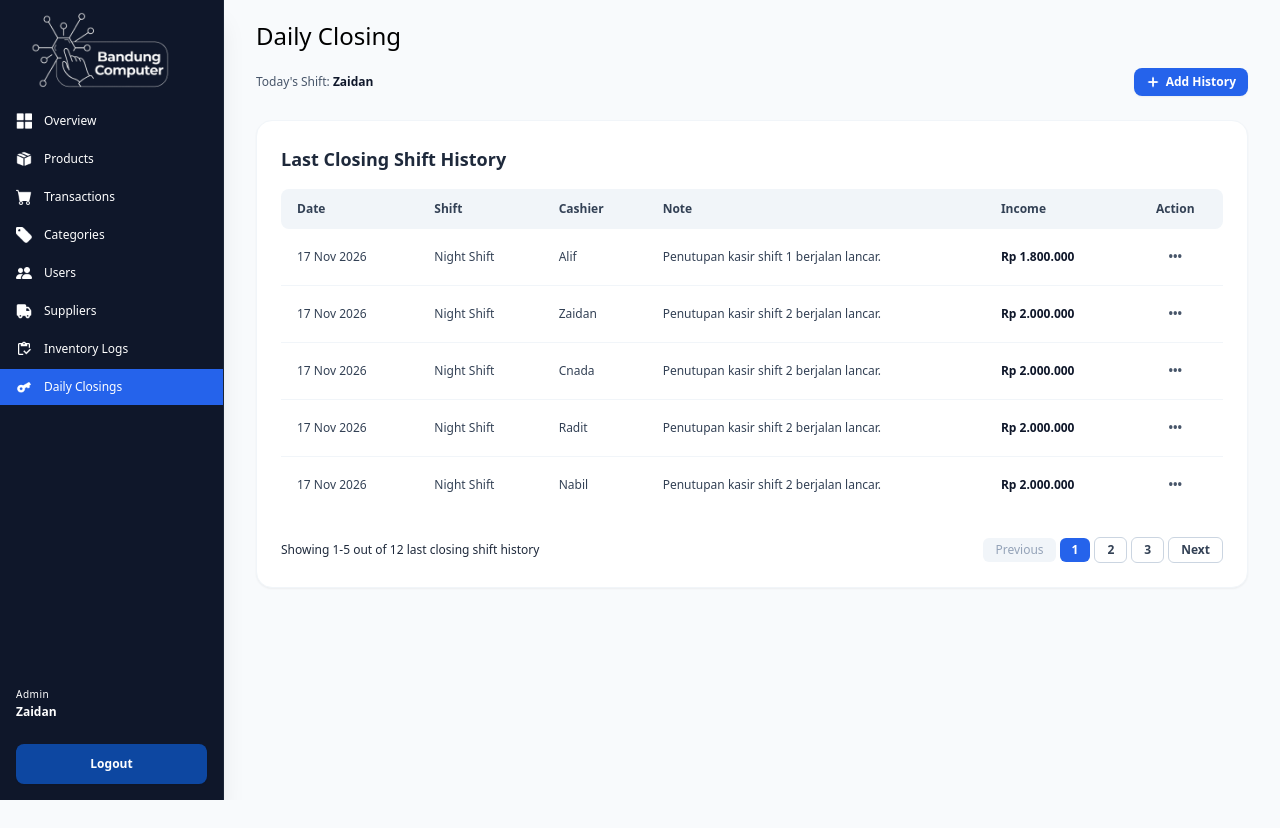
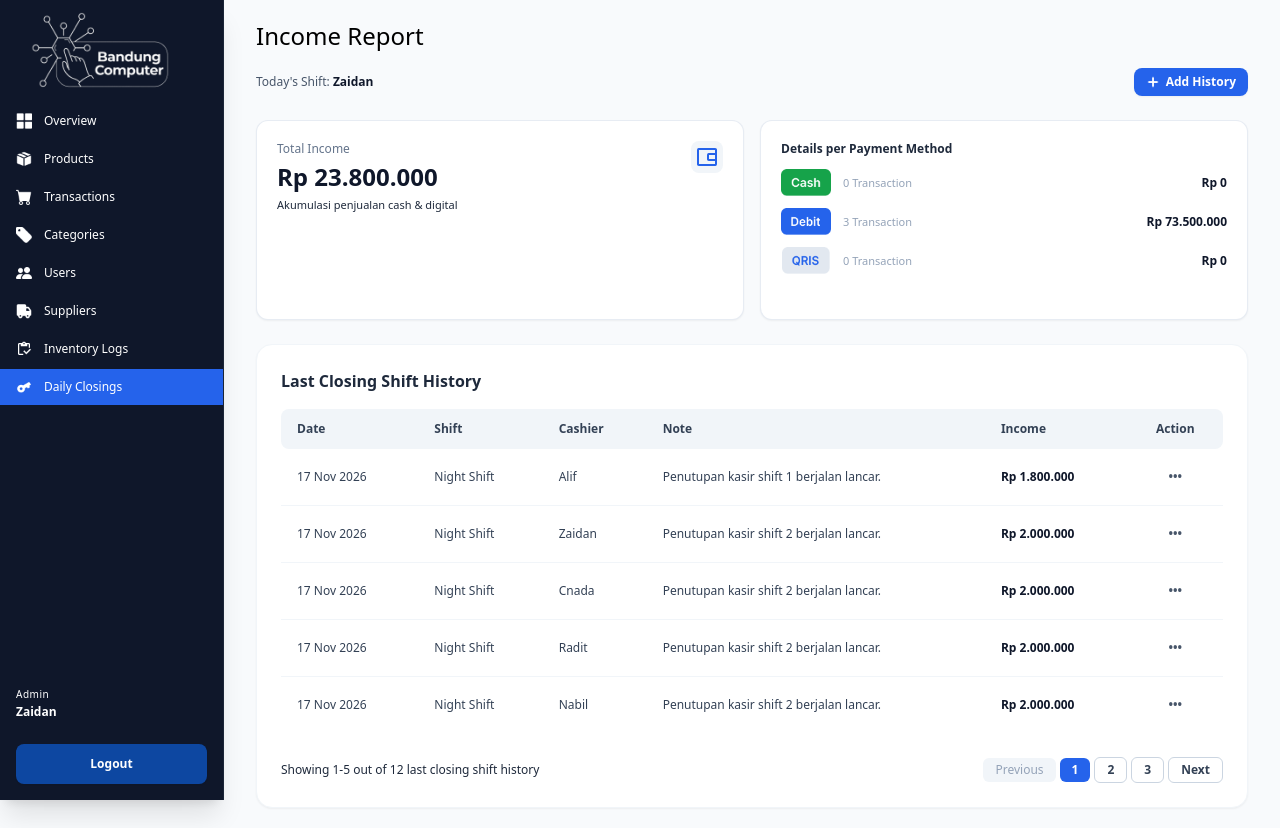
Before and after one commit to HexonidProductions/Kelompok3_BandungComputer, a Laravel app: page /daily-closings in a window 1280 px wide. Before the commit the page ends 800 px from the top, so only its background shows below. Run offline with Laravel 12, Linux system fonts and the light colour scheme; a user stored in the database is signed in; data comes from the database, SQL or seed files in the repository; style sheets or scripts are compiled from the project's sources; some libraries are stand-ins or nearby versions.

Commit message:
Apdet 2 card statistika di page daily closing, sisa page overview aja statistics card nya belum dibuat

```diff
--- a/app/Http/Controllers/DailyClosingController.php
+++ b/app/Http/Controllers/DailyClosingController.php
@@ -3,25 +3,49 @@
 namespace App\Http\Controllers;
 
 use App\Models\DailyClosing;
+use App\Models\Sale;
 use Illuminate\Http\Request;
 use Illuminate\Support\Facades\Auth;
 
 class DailyClosingController extends Controller
 {
     /**
-     * Menampilkan daftar riwayat penutupan kasir.
+     * Menampilkan daftar riwayat penutupan kasir beserta ringkasan pendapatan.
      */
     public function index()
     {
         // Nama admin yang sedang login untuk teks "Today's Shift: Nama"
         $currentAdminName = Auth::user()->name;
 
+        // 1. Hitung Akumulasi Total Income dari DailyClosing
+        $totalIncome = DailyClosing::sum('total_income');
+
+        // 2. Hitung Rincian Nominal & Jumlah Transaksi per Metode Pembayaran dari tabel Sales
+        $incomeCash  = Sale::whereRaw('LOWER(TRIM(payment_method)) = ?', ['cash'])->sum('total_amount');
+        $countCash   = Sale::whereRaw('LOWER(TRIM(payment_method)) = ?', ['cash'])->count();
+
+        $incomeDebit = Sale::whereRaw('LOWER(TRIM(payment_method)) IN (?, ?)', ['bank transfer', 'debit'])->sum('total_amount');
+        $countDebit  = Sale::whereRaw('LOWER(TRIM(payment_method)) IN (?, ?)', ['bank transfer', 'debit'])->count();
+
+        $incomeQris  = Sale::whereRaw('LOWER(TRIM(payment_method)) = ?', ['qris'])->sum('total_amount');
+        $countQris   = Sale::whereRaw('LOWER(TRIM(payment_method)) = ?', ['qris'])->count();
+
         // Fetch data beserta relasi admin (Eager Loading)
         $closings = DailyClosing::with('admin')
             ->latest()
             ->paginate(5);
 
-        return view('dashboard.daily_closings.index', compact('currentAdminName', 'closings'));
+        return view('dashboard.daily_closings.index', compact(
+            'currentAdminName',
+            'closings',
+            'totalIncome',
+            'incomeCash',
+            'countCash',
+            'incomeDebit',
+            'countDebit',
+            'incomeQris',
+            'countQris'
+        ));
     }
 
     /**
@@ -35,14 +59,14 @@ class DailyClosingController extends Controller
         ]);
 
         $user = \App\Models\User::where('name', $request->admin_name)->first();
-        $adminId = $user ? $user->id : Auth::id(); // Jika admin_name tidak ditemukan, gunakan ID admin yang login
+        $adminId = $user ? $user->id : Auth::id();
+
         DailyClosing::create([
             'admin_id'     => $adminId,
             'total_income' => $request->total_income,
             'notes'        => $request->notes,
         ]);
 
-        // DIPERBAIKI: Menggunakan nama route yang benar (daily-closings.index)
         return redirect()->route('daily-closings.index')->with('success', 'Daily closing added successfully!');
     }
 
@@ -57,13 +81,11 @@ class DailyClosingController extends Controller
             'admin_name'   => 'nullable|string|max:255',
         ]);
 
-        // 1. Update data Daily Closing
         $dailyClosing->update([
             'total_income' => $request->total_income,
             'notes'        => $request->notes,
         ]);
 
-        // 2. Update nama admin jika diisi & relasinya ada
         if ($request->filled('admin_name') && $dailyClosing->admin) {
             $dailyClosing->admin->update([
                 'name' => $request->admin_name,
--- a/resources/views/dashboard/daily_closings/index.blade.php
+++ b/resources/views/dashboard/daily_closings/index.blade.php
@@ -9,13 +9,12 @@
     adminName: '',
     totalIncome: '',
     note: ''
-}">
-    <!-- Konten Utama Halaman -->
-    <div class="space-y-6">
+}" class="space-y-6">
+
     <!-- Header Utama -->
     <div class="space-y-4">
         <!-- Judul Halaman -->
-            <h1 class="text-2xl font-medium">Daily Closing</h1>
+        <h1 class="text-2xl font-medium">Income Report</h1>
 
         <!-- Baris Sub-Header: Today's Shift & Tombol Add History -->
         <div class="flex justify-between items-center">
@@ -34,11 +33,57 @@
         </div>
     </div>
 
+    <!-- 2 Statistik / Ringkasan Cards di Bagian Atas (Sesuai Desain) -->
+    <div class="grid grid-cols-1 md:grid-cols-2 gap-4">
+        <!-- Card 1: Total Income -->
+        <div class=" w-auto h-[200px] bg-white rounded-xl p-5 shadow-sm border border-slate-200/80 flex justify-between items-start">
+            <div>
+                <p class="text-xs text-slate-500 font-medium mb-1">Total Income</p>
+                <h3 class="text-2xl font-bold text-slate-900 mb-1">Rp {{ number_format($totalIncome ?? 0, 0, ',', '.') }}</h3>
+                <p class="text-[11px] text-slate-800">Akumulasi penjualan cash & digital</p>
+            </div>
+            <div class="w-8 h-8 flex items-center justify-center rounded-lg bg-slate-100 shrink-0">
+                <img src="{{ asset('icons/ant-design_user-outlined.png') }}" alt="Total Income Icon" class="w-6 h-6 object-contain">
+            </div>
+        </div>
+
+        <!-- Card 2: Details per Payment Method -->
+        <div class="bg-white rounded-xl p-5 shadow-sm border border-slate-200/80">
+            <p class="text-xs font-bold text-slate-800 mb-3">Details per Payment Method</p>
+            <div class="space-y-3 text-xs">
+                <!-- Cash -->
+                <div class="flex items-center justify-between">
+                    <div class="flex items-center gap-3">
+                        <img src="{{ asset('icons/method-badge.png') }}" alt="Cash Icon" class="w-[50px] h-[27px] object-contain">
+                        <span class="text-[11px] text-slate-400">{{ $countCash ?? 0 }} Transaction</span>
+                    </div>
+                    <span class="font-bold text-slate-900">Rp {{ number_format($incomeCash ?? 0, 0, ',', '.') }}</span>
+                </div>
+                <!-- Debit / Bank Transfer -->
+                <div class="flex items-center justify-between">
+                    <div class="flex items-center gap-3">
+                        <img src="{{ asset('icons/method-badge (1).png') }}" alt="Debit Icon" class="w-[50px] h-[27px] object-contain">
+                        <span class="text-[11px] text-slate-400">{{ $countDebit ?? 0 }} Transaction</span>
+                    </div>
+                    <span class="font-bold text-slate-900">Rp {{ number_format($incomeDebit ?? 0, 0, ',', '.') }}</span>
+                </div>
+                <!-- QRIS -->
+                <div class="flex items-center justify-between">
+                    <div class="flex items-center gap-3">
+                        <img src="{{ asset('icons/method-badge (2).png') }}" alt="QRIS Icon" class="w-[50px] h-[27px] object-contain">
+                        <span class="text-[11px] text-slate-400">{{ $countQris ?? 0 }} Transaction</span>
+                    </div>
+                    <span class="font-bold text-slate-900">Rp {{ number_format($incomeQris ?? 0, 0, ',', '.') }}</span>
+                </div>
+            </div>
+        </div>
+    </div>
+
     <!-- Table Card -->
     <div class="bg-white rounded-2xl p-6 shadow-sm border border-slate-100">
         <!-- Table Title -->
         <div class="mb-4">
-                <h3 class="text-lg font-bold text-slate-800">Last Closing Shift History</h3>
+            <h3 class="text-base font-bold text-slate-800">Last Closing Shift History</h3>
         </div>
 
         <!-- Responsive Table -->
@@ -62,7 +107,7 @@
                             </td>
                             <td class="py-4 px-4 whitespace-nowrap">{{ $item->shift }}</td>
                             <td class="py-4 px-4 whitespace-nowrap">{{ $item->admin->name ?? '-' }}</td>
-                                <td class="py-4 px-4 max-w-xs truncate">{{ $item->notes ?? '-' }}</td>
+                            <td class="py-4 px-4 max-w-xs truncate" title="{{ $item->notes }}">{{ $item->notes ?? '-' }}</td>
                             <td class="py-4 px-4 font-bold text-slate-900 whitespace-nowrap">
                                 Rp {{ number_format($item->total_income, 0, ',', '.') }}
                             </td>
@@ -104,7 +149,6 @@
                 </div>
             </div>
         @endif
-        </div>
     </div>
 
     <!-- Modal Teleport ke Body agar Fullscreen -->
@@ -232,13 +276,13 @@
                                 Cancel
                             </button>
 
-                            <!-- Delete Button -->
+                            <!-- Delete Button (SweetAlert Fix) -->
                             <button type="button" @click.stop.prevent="
                                 isSwalOpen = true;
                                 Swal.mixin({
                                     customClass: {
-                                        confirmButton: 'bg-green-600 hover:bg-green-700 text-white font-semibold py-2 px-4 rounded-lg mx-1',
-                                        cancelButton: 'bg-red-600 hover:bg-red-700 text-white font-semibold py-2 px-4 rounded-lg mx-1'
+                                        confirmButton: 'font-semibold py-2 px-4 rounded-lg mx-2 cursor-pointer text-white',
+                                        cancelButton: 'font-semibold py-2 px-4 rounded-lg mx-2 cursor-pointer text-slate-800'
                                     },
                                     buttonsStyling: false
                                 }).fire({
@@ -248,8 +292,14 @@
                                     showCancelButton: true,
                                     confirmButtonText: 'Yes, delete it!',
                                     cancelButtonText: 'No, cancel!',
-                                    reverseButtons: true,
+                                    reverseButtons: false,
                                     returnFocus: false,
+                                    didOpen: () => {
+                                        const confirmBtn = Swal.getConfirmButton();
+                                        const cancelBtn = Swal.getCancelButton();
+                                        if (confirmBtn) confirmBtn.style.backgroundColor = '#DC2626';
+                                        if (cancelBtn) cancelBtn.style.backgroundColor = '#CBD5E1';
+                                    },
                                     didClose: () => {
                                         setTimeout(() => { isSwalOpen = false; }, 100);
                                     }
```
Also changed, not shown: public/icons/method-badge (1).png (added), public/icons/method-badge (2).png (added), public/icons/method-badge.png (added). Lines whose indentation alone changed are shown as unchanged.
